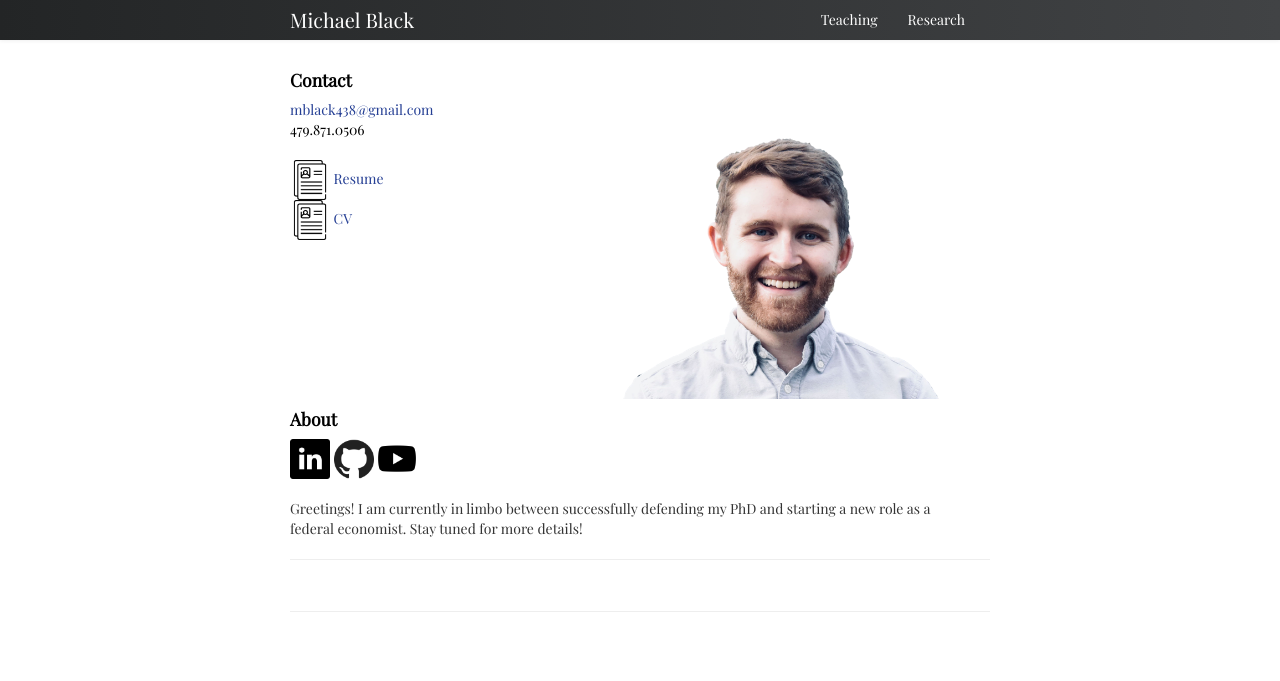
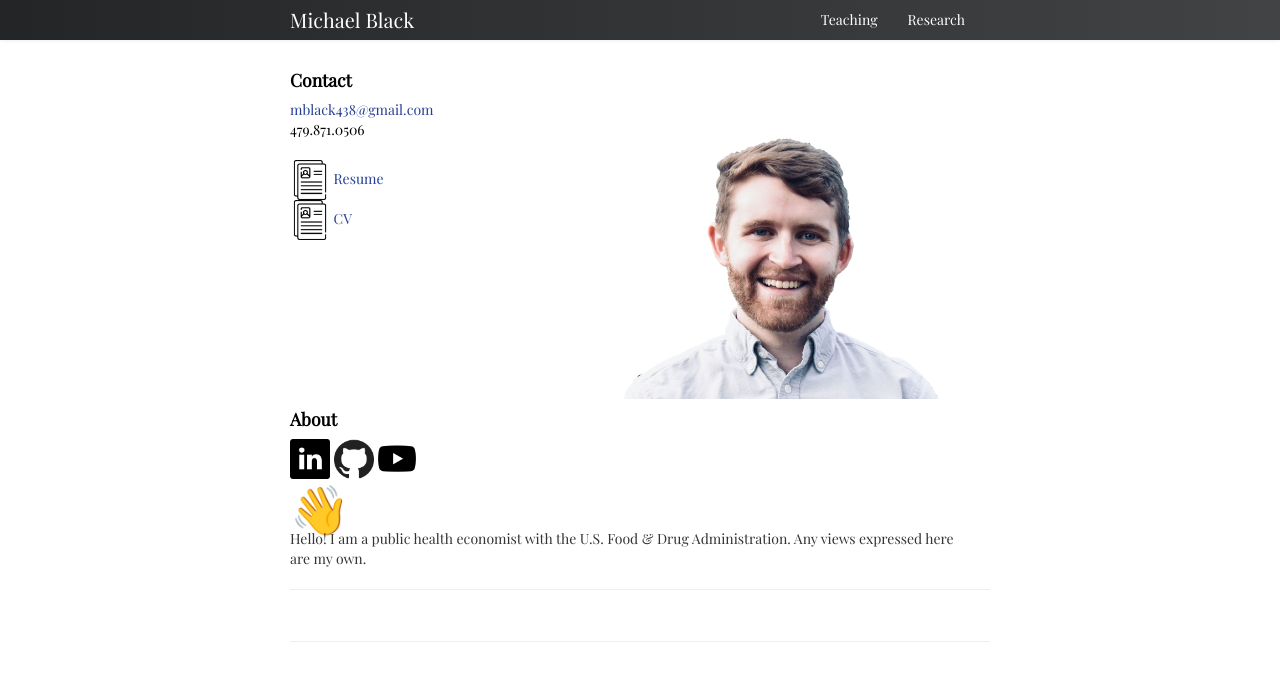
Before and after one commit to michaelb1ack/michaelb1ack.github.io, a Jekyll site: the page built from index.md, in a window 1280 px wide. Shown: the top 681 px of the page. Built offline with Jekyll 4.4.1, drawn with Linux system fonts in a browser that asks for light colours; some of the changed lines change nothing that is shown.

Commit message:
Updated front page

```diff
--- a/_config.yml
+++ b/_config.yml
@@ -12,10 +12,10 @@ title : Michael Black
 author :
   name : Michael Black
   email : mblack438@gmail.com
-  github : michael-black
-  twitter : michae1black
+  github : michaelb1ack
+  # twitter : michae1black
 
-production_url : http://michael-black.github.io
+production_url : http://michaelb1ack.github.io
 
 # Tell Github to use the kramdown markdown interpreter
 # (see https://help.github.com/articles/migrating-your-pages-site-from-maruku)
--- a/index.md
+++ b/index.md
@@ -1,8 +1,8 @@
 ---
 layout: frontpage
 title: Michael Black
-description: Michael Black is a PhD candidate at Texas A&M University.
-keywords: Michael Black, economics, resource economics, environmental economics, non-market valuation
+description: Michael Black is a public health economist at the US FDA.
+keywords: Michael Black, economics, health economics, cost-benefit analysis
 ---
 
 <div class="container">
@@ -38,18 +38,15 @@ keywords: Michael Black, economics, resource economics, environmental economics,
 
 	<a href="https://www.linkedin.com/in/michaelblack438/">
 	    <img src="../pages/icons64/linkedin.png" width="40" height="40"/></a>
-	<a href="https://github.com/michael-black">
+	<a href="https://github.com/michaelb1ack">
 	    <img src="../pages/icons64/github.png" width="40" height="40"/></a>
 	<a href="https://www.youtube.com/channel/UCxDNlrqcNZ4c3yS8IN_aC7A/featured">
 	    <img src="../pages/icons64/youtube.png" width="40" height="40"/></a> <br/>
 	<div class="row-fluid">
 		<div class="span7">
 			<br/>
-            Greetings! I am currently in limbo between successfully defending my PhD and starting a new role as a federal economist. Stay tuned for more details!
-			<!-- I am a Ph.D. candidate in the Department of Agricultural Economics at Texas A&M University. I am an applied micro-economist with specializations in choice and causal modeling. My choice modeling work uses observed or elicited choices from consumers to build demand systems, from which we can learn a lot about the value of products or their attributes. My causal modeling work leverages quasi-experimental data to understand the effect of policies that were not randomly rolled out.
-			<br/>
-			<br/>
-			Prior to graduate studies, I was a strategy consultant with the Mahindra Group in Mumbai, India, and completed a B.S. degree in natural resource management from Cornell University in Ithaca, New York. I am originally from the Ozark mountains in northwest Arkansas. -->
+            <p style="font-size:48px"> &#128075;</p>
+            Hello! I am a public health economist with the U.S. Food & Drug Administration. Any views expressed here are my own.
 		</div>
 	</div>
 </div>
```
